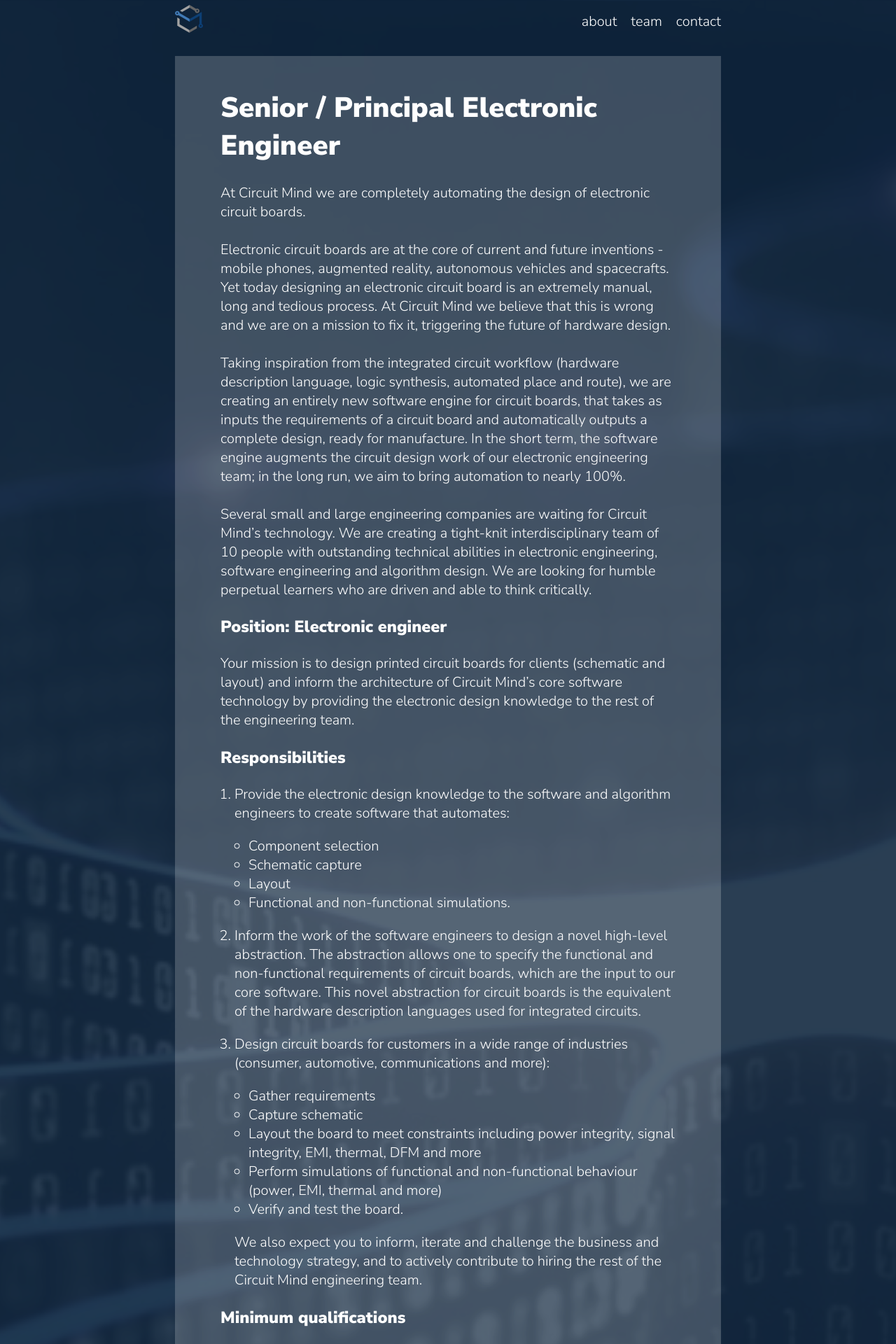
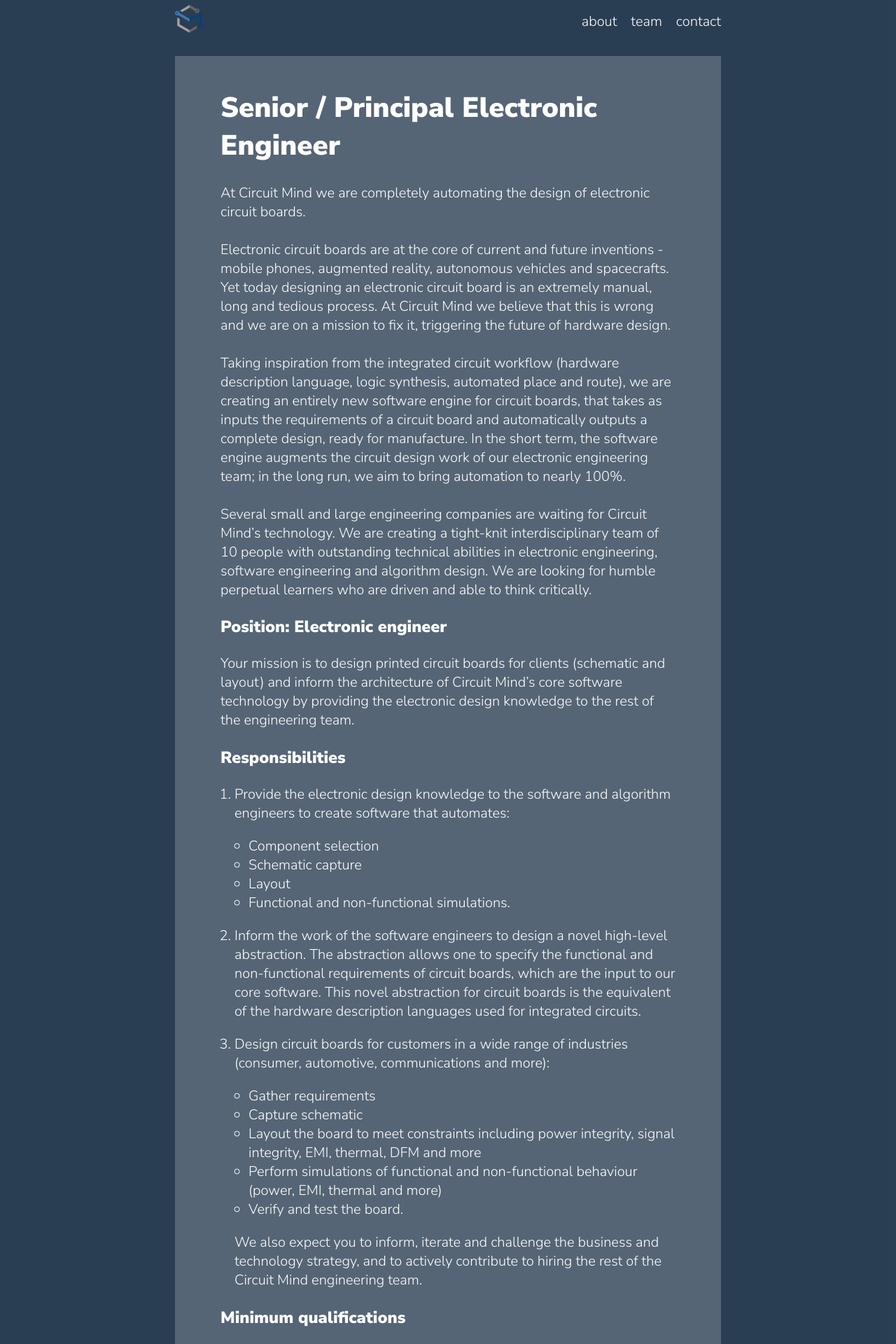
Before and after one commit to aiwatko/circuitmind, a PHP site: page /senior-software-engineer.html in a window 1280 px wide. Shown: the top 1920 px of the page at 70% size. Run offline with PHP 8.4, Linux system fonts and the light colour scheme.

Commit message:
Remove bg image for better readability

```diff
--- a/main.css
+++ b/main.css
@@ -293,3 +293,7 @@
 ol, ul {
   padding-left: 20px;
 }
+
+body.careers__desc {
+  background-image: none;
+}
--- a/senior-software-engineer.html
+++ b/senior-software-engineer.html
@@ -19,7 +19,7 @@
     content="Circuit Mind completely automates the design of electronic circuits. Its compiler takes in the requirements for a circuit board and outputs the circuit board final design ready for manufacture. This means better circuits designed orders of magnitude faster at a fraction of the cost.">
 </head>
 
-<body>
+<body class="careers__desc">
   <div class="template">
     <div class="container">
       <header class="header">
```
